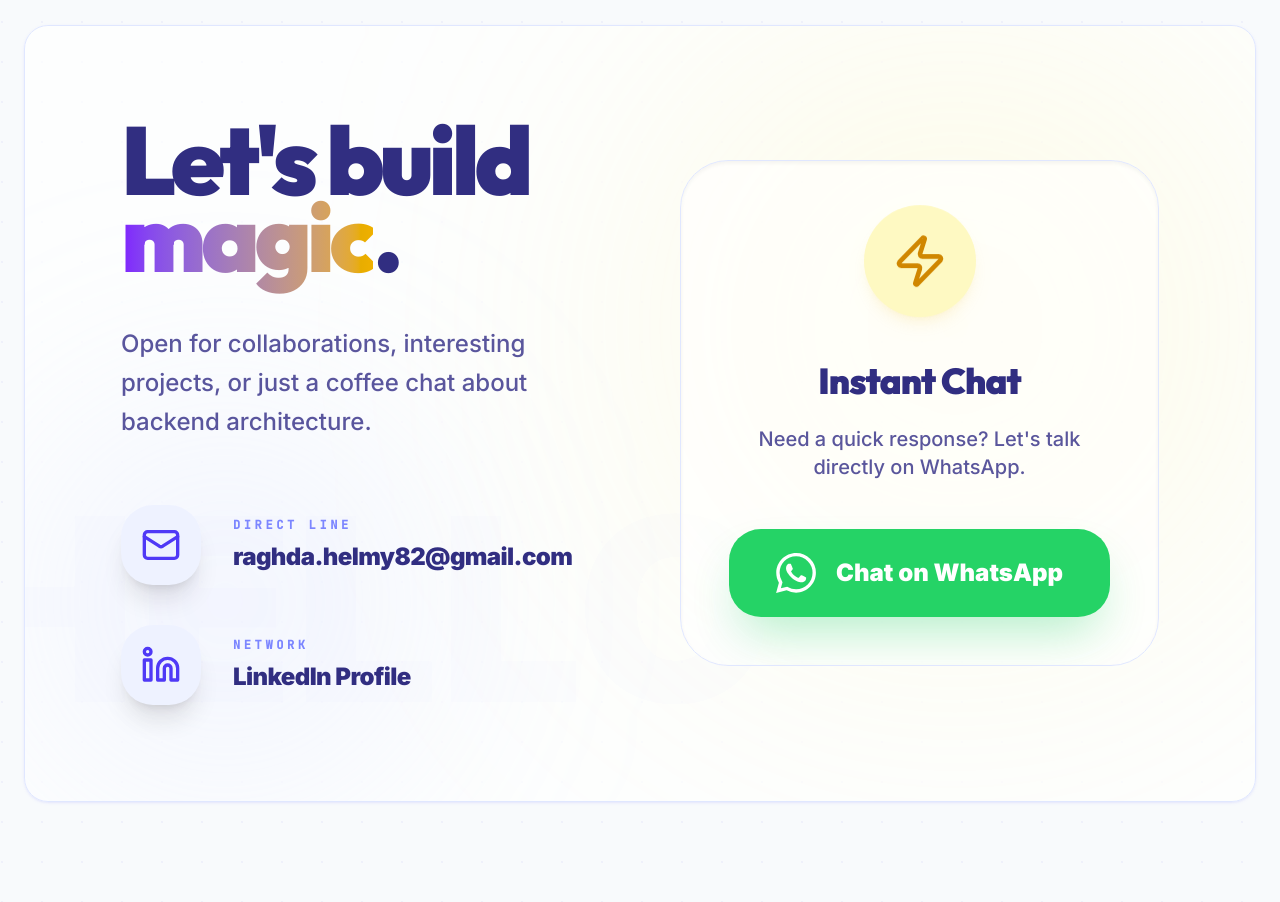
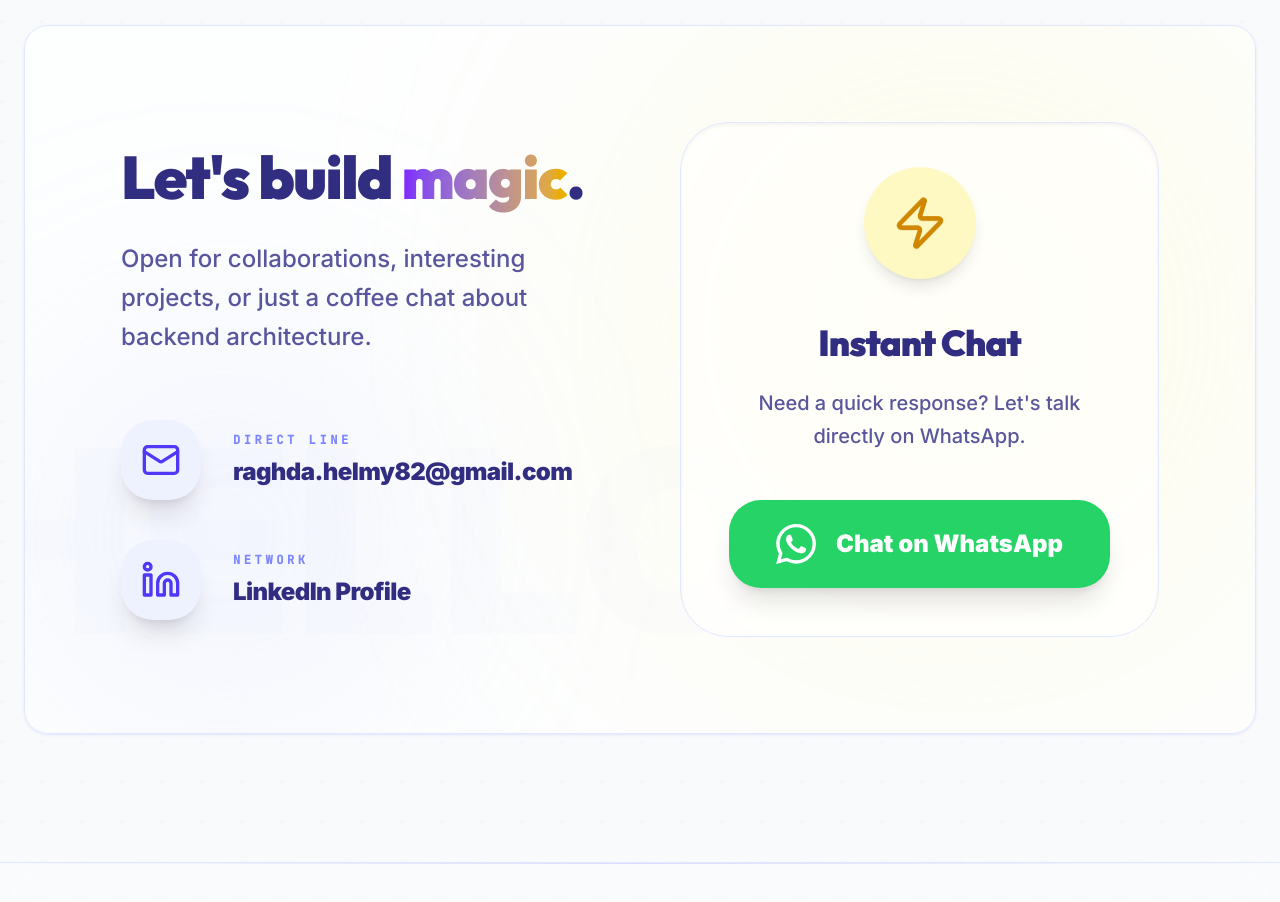
Before and after one commit to raghdahelmy/portfolio, a React (Vite) app: page / in a window 1280 px wide. Shown: the part 6340-7242 px from the top of the page. Built offline with nearby package versions, Linux system fonts and the light colour scheme.

Commit message:
change contact responsive

```diff
--- a/src/App.tsx
+++ b/src/App.tsx
@@ -468,69 +468,77 @@ const Contact = () => {
             HELLO
           </div>
 
-          <div className="grid md:grid-cols-2 gap-20 items-center relative z-10">
+        {/* تم تغيير الـ gap ليكون 12 في الموبايل و 20 في الشاشات الكبيرة */}
+<div className="grid grid-cols-1 lg:grid-cols-2 gap-12 lg:gap-20 items-center relative z-10">
   <div>
-              <h2 className="creative-title">Let's build <span className="text-gradient">magic</span>.</h2>
-              <p className="text-indigo-900/80 text-2xl mb-16 leading-relaxed font-medium">
+    {/* تصغير الخط في الموبايل (text-3xl) وزيادته تدريجياً */}
+    <h2 className="text-3xl md:text-5xl lg:text-6xl font-black mb-6 leading-tight">
+      Let's build <span className="text-gradient">magic</span>.
+    </h2>
+    <p className="text-indigo-900/80 text-lg md:text-2xl mb-8 md:mb-16 leading-relaxed font-medium">
       Open for collaborations, interesting projects, or just a coffee chat about backend architecture.
     </p>
-              <div className="space-y-10">
+
+    {/* تقليل المسافات بين أزرار التواصل في الموبايل */}
+    <div className="space-y-6 md:space-y-10">
       <motion.a
         href="mailto:raghda.helmy82@gmail.com"
-                  className="flex items-center gap-8 group/item"
+        className="flex items-center gap-4 md:gap-8 group/item"
+        whileHover="hover"
+      >
+        {/* تصغير حجم أيقونة الميل في الموبايل */}
+        <motion.div
+          variants={{ hover: { rotate: 12, scale: 1.1 } }}
+          className="w-14 h-14 md:w-20 md:h-20 bg-indigo-50 rounded-2xl md:rounded-[2rem] flex items-center justify-center text-indigo-600 group-hover/item:bg-indigo-600 group-hover/item:text-white transition-all duration-500 shadow-xl"
+        >
+          <Mail className="w-7 h-7 md:w-10 md:h-10" />
+        </motion.div>
+        {/* min-w-0 مع truncate عشان الإيميل الطويل ميكسرش الـ layout في الموبايل */}
+        <div className="min-w-0 flex-1">
+          <p className="text-[10px] md:text-xs font-black font-mono text-indigo-400 uppercase tracking-[0.3em] mb-1 md:mb-2">Direct Line</p>
+          <p className="text-base md:text-2xl font-black text-brand-heading group-hover/item:text-indigo-600 transition-colors tracking-tight truncate">
+            raghda.helmy82@gmail.com
+          </p>
+        </div>
+      </motion.a>
+
+      <motion.a
+        href="https://linkedin.com/in/raghda-helmy-12b201129"
+        target="_blank"
+        className="flex items-center gap-4 md:gap-8 group/item"
         whileHover="hover"
       >
         <motion.div
-                    variants={{
-                      hover: { rotate: 12, scale: 1.1 }
-                    }}
-                    className="w-20 h-20 bg-indigo-50 rounded-[2rem] flex items-center justify-center text-indigo-600 group-hover/item:bg-indigo-600 group-hover/item:text-white transition-all duration-500 shadow-xl group-hover/item:shadow-indigo-500/30"
+          variants={{ hover: { rotate: -12, scale: 1.1 } }}
+          className="w-14 h-14 md:w-20 md:h-20 bg-indigo-50 rounded-2xl md:rounded-[2rem] flex items-center justify-center text-indigo-600 group-hover/item:bg-indigo-600 group-hover/item:text-white transition-all duration-500 shadow-xl"
         >
-                    <Mail className="w-10 h-10" />
+          <Linkedin className="w-7 h-7 md:w-10 md:h-10" />
         </motion.div>
         <div>
-                    <p className="text-xs font-black font-mono text-indigo-400 uppercase tracking-[0.3em] mb-2">Direct Line</p>
-                    <p className="text-2xl font-black text-brand-heading group-hover/item:text-indigo-600 transition-colors tracking-tight">raghda.helmy82@gmail.com</p>
-                  </div>
-                </motion.a>
-                <motion.a
-                  href="https://linkedin.com/in/raghda-helmy-12b201129"
-                  target="_blank"
-                  className="flex items-center gap-8 group/item"
-                  whileHover="hover"
-                >
-                  <motion.div
-                    variants={{
-                      hover: { rotate: -12, scale: 1.1 }
-                    }}
-                    className="w-20 h-20 bg-indigo-50 rounded-[2rem] flex items-center justify-center text-indigo-600 group-hover/item:bg-indigo-600 group-hover/item:text-white transition-all duration-500 shadow-xl group-hover/item:shadow-indigo-500/30"
-                  >
-                    <Linkedin className="w-10 h-10" />
-                  </motion.div>
-                  <div>
-                    <p className="text-xs font-black font-mono text-indigo-400 uppercase tracking-[0.3em] mb-2">Network</p>
-                    <p className="text-2xl font-black text-brand-heading group-hover/item:text-indigo-600 transition-colors tracking-tight">LinkedIn Profile</p>
+          <p className="text-[10px] md:text-xs font-black font-mono text-indigo-400 uppercase tracking-[0.3em] mb-1 md:mb-2">Network</p>
+          <p className="text-base md:text-2xl font-black text-brand-heading group-hover/item:text-indigo-600 transition-colors tracking-tight">LinkedIn Profile</p>
         </div>
       </motion.a>
     </div>
   </div>
 
-            <div className="bg-white/60 p-12 rounded-[3rem] border border-indigo-100 flex flex-col items-center justify-center text-center relative overflow-hidden group/wa shadow-inner">
+  {/* WhatsApp Card: تعديل الـ padding والخطوط */}
+  <div className="bg-white/60 p-8 md:p-12 rounded-[2.5rem] md:rounded-[3rem] border border-indigo-100 flex flex-col items-center justify-center text-center relative overflow-hidden group/wa shadow-inner">
     <div className="absolute inset-0 bg-gradient-to-br from-indigo-500/5 to-yellow-500/5 opacity-0 group-hover/wa:opacity-100 transition-opacity duration-500" />
-              <div className="w-28 h-28 bg-yellow-100 rounded-full flex items-center justify-center text-yellow-600 mb-10 animate-float relative z-10 shadow-lg shadow-yellow-500/10">
-                <Zap className="w-14 h-14" />
+    <div className="w-20 h-20 md:w-28 md:h-28 bg-yellow-100 rounded-full flex items-center justify-center text-yellow-600 mb-6 md:mb-10 animate-float relative z-10 shadow-lg">
+      <Zap className="w-10 h-10 md:w-14 md:h-14" />
     </div>
-              <h3 className="text-4xl font-black mb-6 relative z-10 text-brand-heading tracking-tight">Instant Chat</h3>
-              <p className="text-indigo-900/80 mb-12 text-xl font-medium relative z-10">
+    <h3 className="text-2xl md:text-4xl font-black mb-4 md:mb-6 relative z-10 text-brand-heading tracking-tight">Instant Chat</h3>
+    <p className="text-indigo-900/80 mb-8 md:mb-12 text-base md:text-xl font-medium relative z-10 leading-relaxed">
       Need a quick response? Let's talk directly on WhatsApp.
     </p>
     <a
       href="https://wa.me/201062980628"
       target="_blank"
       rel="noopener noreferrer"
-                className="w-full py-6 bg-[#25D366] hover:bg-[#128C7E] text-white rounded-[2rem] font-black transition-all shadow-2xl shadow-green-500/30 flex items-center justify-center gap-5 text-2xl relative z-10 hover:scale-[1.02] active:scale-95"
+      className="w-full py-4 md:py-6 bg-[#25D366] hover:bg-[#128C7E] text-white rounded-2xl md:rounded-[2rem] font-black transition-all shadow-xl flex items-center justify-center gap-3 md:gap-5 text-lg md:text-2xl relative z-10 hover:scale-[1.02] active:scale-95"
     >
-                <svg viewBox="0 0 24 24" className="w-10 h-10 fill-current" xmlns="http://www.w3.org/2000/svg">
+      <svg viewBox="0 0 24 24" className="w-6 h-6 md:w-10 md:h-10 fill-current" xmlns="http://www.w3.org/2000/svg">
         <path d="M17.472 14.382c-.297-.149-1.758-.867-2.03-.967-.273-.099-.471-.148-.67.15-.197.297-.767.966-.94 1.164-.173.199-.347.223-.644.075-.297-.15-1.255-.463-2.39-1.475-.883-.788-1.48-1.761-1.653-2.059-.173-.297-.018-.458.13-.606.134-.133.298-.347.446-.52.149-.174.198-.298.298-.497.099-.198.05-.371-.025-.52-.075-.149-.669-1.612-.916-2.207-.242-.579-.487-.5-.669-.51-.173-.008-.371-.01-.57-.01-.198 0-.52.074-.792.372-.272.297-1.04 1.016-1.04 2.479 0 1.462 1.065 2.875 1.213 3.074.149.198 2.096 3.2 5.077 4.487.709.306 1.262.489 1.694.625.712.227 1.36.195 1.871.118.571-.085 1.758-.719 2.006-1.413.248-.694.248-1.289.173-1.413-.074-.124-.272-.198-.57-.347m-5.421 7.403h-.004a9.87 9.87 0 01-5.031-1.378l-.361-.214-3.741.982.998-3.648-.235-.374a9.86 9.86 0 01-1.51-5.26c.001-5.45 4.436-9.884 9.888-9.884 2.64 0 5.122 1.03 6.988 2.898a9.825 9.825 0 012.893 6.994c-.003 5.45-4.437 9.884-9.885 9.884m8.413-18.297A11.815 11.815 0 0012.05 0C5.495 0 .16 5.335.157 11.892c0 2.096.547 4.142 1.588 5.945L.057 24l6.305-1.654a11.882 11.882 0 005.683 1.448h.005c6.554 0 11.89-5.335 11.893-11.893a11.821 11.821 0 00-3.48-8.413Z"/>
       </svg>
       Chat on WhatsApp
```
Lines whose indentation alone changed are shown as unchanged.
